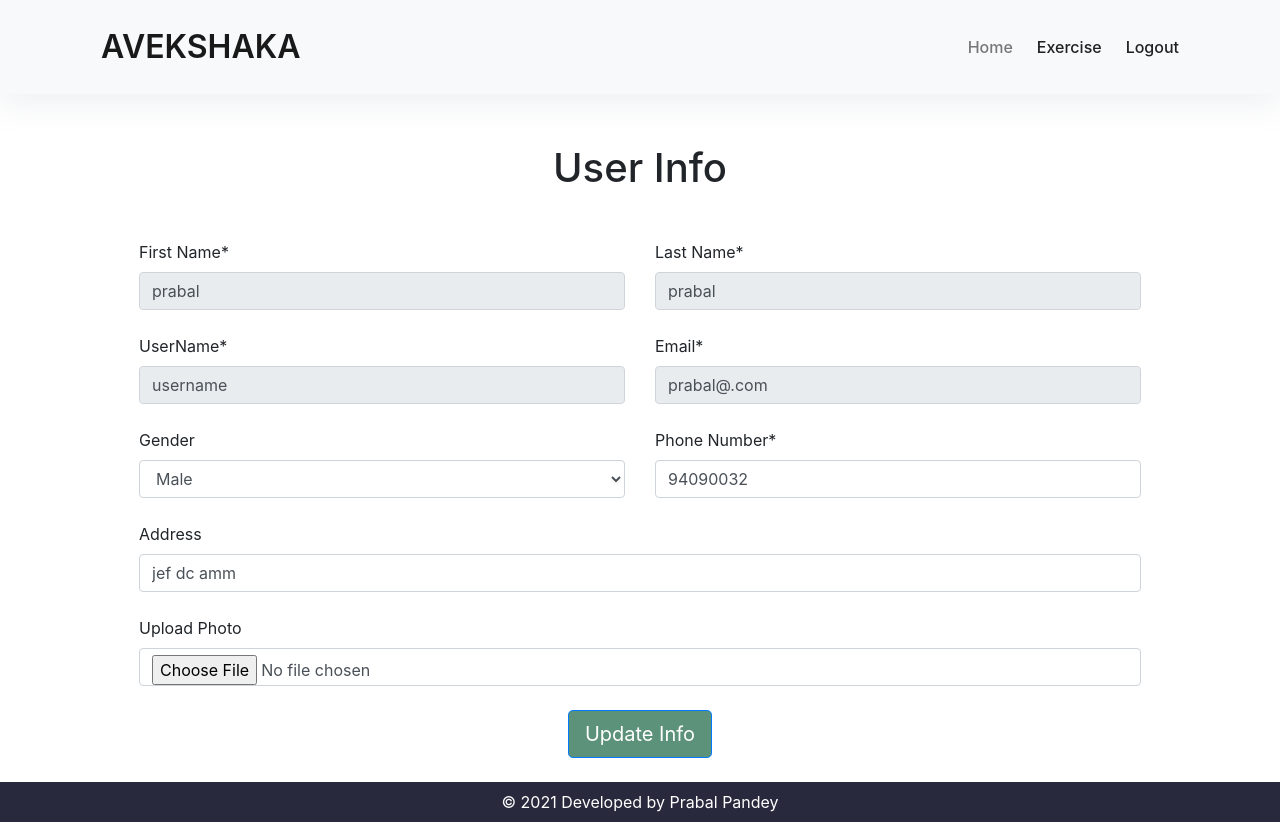
After one commit to kingpingx/imagine, a Django app: page /userinfo in a window 1280 px wide. The commit adds this page. Run offline with Django 4.2, Linux system fonts and the light colour scheme; a user stored in the database is signed in.

Commit message:
some more changes

```diff
--- a/avekshak/urls.py
+++ b/avekshak/urls.py
@@ -32,6 +32,7 @@ urlpatterns = [
     # path('api_auth', include('rest_framework.urls', namespace='rest_framework')),
     path('api/', include('avekshak.urls_api')),
     path('exercise', views.exercise),
+    path('userinfo', views.userinfo),
     path('login', LoginView.as_view(), name="login"),
     path('forget_password/', views.forget_password, name='forget_password'),
     path('change_password/<token>/', views.change_password, name='change_password'),
--- a/mainapp/views.py
+++ b/mainapp/views.py
@@ -195,6 +195,11 @@ def exercise(request):
     print(request.user)
     return render(request, 'exercise.html')
 
+@login_required
+def userinfo(request):
+    print(request.user)
+    return render(request, 'userinfo.html')
+
 
 
 #api
--- a/templates/homepage.html
+++ b/templates/homepage.html
@@ -21,7 +21,7 @@
 				<div class="col-12">
 					<nav class="navbar navbar-expand-md navbar-light">
 
-						<a class="navbar-brand" href="#" target="_blank">AVEKSHAKA</a>
+						<a class="navbar-brand" href="/home" target="_blank">AVEKSHAKA</a>
 
 						<button class="navbar-toggler" type="button" data-toggle="collapse" data-target="#navbarSupportedContent" aria-controls="navbarSupportedContent" aria-expanded="false" aria-label="Toggle navigation">
 							<span class="navbar-toggler-icon"></span>
@@ -51,6 +51,7 @@
 	<div class="vh-100 container wlcm-container d-flex align-items-center justify-content-center flex-column">
 		<h1>Welcome Back!!</h1>
 		<h3>{{objUser.first_name}} {{objUser.last_name}}</h3>
+		<a href="userinfo" style="font-size: 25px;">Update your info</a>
 	</div>
 </body>
 <footer class="page-footer font-small black">
--- /dev/null
+++ b/templates/userinfo.html
@@ -0,0 +1,136 @@
+<!-- hello  {{name}} {{objUser.last_name}} -->
+
+<!-- <a href="/logout"><button> Logout </button> </a> -->
+<!DOCTYPE html>
+<html lang="en">
+<head>
+    <meta charset="UTF-8">
+    <meta http-equiv="X-UA-Compatible" content="IE=edge">
+    <meta name="viewport" content="width=device-width, initial-scale=1.0">
+	<link rel="stylesheet" href="../static/css/homepage.css">
+    <link rel="stylesheet" href="https://fonts.googleapis.com/css2?family=Crimson+Pro">
+    <link rel="stylesheet" href="https://cdn.jsdelivr.net/npm/bootstrap@4.6.0/dist/css/bootstrap.min.css">
+    <script src="https://code.jquery.com/jquery-3.5.1.min.js"></script>
+    <script src="https://cdn.jsdelivr.net/npm/bootstrap@4.6.0/dist/js/bootstrap.bundle.min.js"></script>
+    <title>Avekshaka</title>
+</head>
+<body>
+    <div class="navigation-wrap bg-light start-header start-style">
+		<div class="container">
+			<div class="row">
+				<div class="col-12">
+					<nav class="navbar navbar-expand-md navbar-light">
+
+						<a class="navbar-brand" href="/home" target="_blank">AVEKSHAKA</a>
+
+						<button class="navbar-toggler" type="button" data-toggle="collapse" data-target="#navbarSupportedContent" aria-controls="navbarSupportedContent" aria-expanded="false" aria-label="Toggle navigation">
+							<span class="navbar-toggler-icon"></span>
+						</button>
+
+						<div class="collapse navbar-collapse" id="navbarSupportedContent">
+							<ul class="navbar-nav ml-auto py-4 py-md-0">
+								<li class="nav-item pl-4 pl-md-0 ml-0 ml-md-4 active">
+									<a class="nav-link" href="/home">Home</a>
+								</li>
+								<!-- <li class="nav-item pl-4 pl-md-0 ml-0 ml-md-4">
+									<a class="nav-link" href="#">Contact</a>
+								</li> -->
+								<li class="nav-item pl-4 pl-md-0 ml-0 ml-md-4">
+									<a class="nav-link" href="exercise">Exercise</a>
+								</li>
+								<li class="nav-item pl-4 pl-md-0 ml-0 ml-md-4">
+									<a class="nav-link" href="/logout">Logout</a>
+								</li>
+							</ul>
+						</div>
+					</nav>
+				</div>
+			</div>
+		</div>
+	</div>
+	<div class="container mt-5">
+        <div class="row justify-content-center mt-5">
+            <div class="col-md-12 col-lg-12 col-xl-12 order-2 order-lg-1 mt-5">
+
+              <p class="text-center h1 fw-bold mb-5 mx-1 mx-md-4 mt-5">User Info</p>
+
+              <form class="mx-1 mx-md-4 row justify-content-center" action="register" method="POST" role="form">
+
+                {% csrf_token %}
+                <div class="row col-12 justify-content-center align-items-center">
+                    <div class="form-outline col-lg-6 col-md-12 mb-4">
+                        <label class="form-label" for="firstname">First Name*</label>
+                        <input class="form-control" type="text" value="prabal" disabled>
+                    </div>
+                    <div class="form-outline col-lg-6 col-md-12 mb-4">
+                        <label class="form-label" for="lastname">Last Name*</label>
+                        <input class="form-control" type="text" value="prabal" disabled>
+                      <!-- <input type="text" id="form3Example1c" class="form-control" /> -->
+                    </div>
+                </div>
+
+                <div class="row col-12 justify-content-center align-items-center">
+                    <div class="form-outline col-lg-6 col-md-12 mb-4">
+                        <label class="form-label" for="username">UserName*</label>
+                        <input class="form-control" type="text" value="username" disabled>
+                      <!-- <input type="text" id="form3Example1c" class="form-control" /> -->
+                    </div>
+                    <div class="form-outline col-lg-6 col-md-12 mb-4">
+                        <label class="form-label" for="email">Email*</label>
+                        <input class="form-control" type="email" value="prabal@.com" disabled>
+                      <!-- <input type="email" id="form3Example1c" class="form-control" /> -->
+                    </div>
+                </div>
+
+                <div class="row col-12 justify-content-center align-items-center">
+                    <div class="form-outline col-lg-6 col-md-12 mb-4">
+                        <label class="form-label" for="gender">Gender</label>
+                        <select class="form-control" name="gender" required>
+                            <option>Male</option>
+                            <option>Female</option>
+                            <option>Rather not to say</option>
+                        </select>
+                    </div>
+                    <div class="form-outline col-lg-6 col-md-12 mb-4">
+                        <label class="form-label" for="ph_number">Phone Number*</label>
+                        <input class="form-control" type="text" value="94090032">
+                      <!-- <input type="number" id="form3Example1c" class="form-control" /> -->
+                    </div>
+                  </div>
+
+                <div class="row col-12 justify-content-center align-items-center">
+                    <div class="form-outline col-12 mb-4">
+                      <label class="form-label" for="address">Address</label>
+                      <input class="form-control" type="text" value="jef dc amm">
+                      <!-- <input type="text" id="form3Example4c" class="form-control" /> -->
+                    </div>
+                </div>
+                <div class="row col-12 justify-content-center align-items-center">
+                  <div class="form-outline col-12 mb-4">
+                    <label class="form-label" for="address">Upload Photo</label>
+                    <input class="form-control" type="file">
+                    <!-- <input type="text" id="form3Example4c" class="form-control" /> -->
+                  </div>
+              </div>
+                <div>
+                  {% if messages %}
+                    <div>
+                              {% for message in messages %}
+                              <div class="m-2"><p class="text-center alert alert-danger alert-width">{{ message }}</p></div>
+                              {% endfor %}
+                    </div>
+                  {% endif %}
+                </div>
+                <div class="row col-12 justify-content-center mx-4 mb-3 mb-lg-4">
+                  <button type="submit" class="btn btn-primary btn-lg" style="background-color: #5B9279 !important;">Update Info</button>
+                </div>
+
+              </form>
+            </div>
+          </div>
+    </div>
+</body>
+<footer class="page-footer font-small black">
+	<div class="footer-copyright text-center py-2" style="background-color:#29293d; color:rgb(255, 255, 255); margin-bottom:0px;">© 2021 Developed by Prabal Pandey</div>
+</footer>
+</html>
```
Also changed, not shown: static/css/exercise.css (+8 -0 lines), templates/exercise.html (+76 -14 lines), templates/forget_password.html (+11 -6 lines), templates/home.html (+4 -4 lines), templates/signin.html (+4 -8 lines), templates/signup.html (+14 -4 lines), db.sqlite3.
